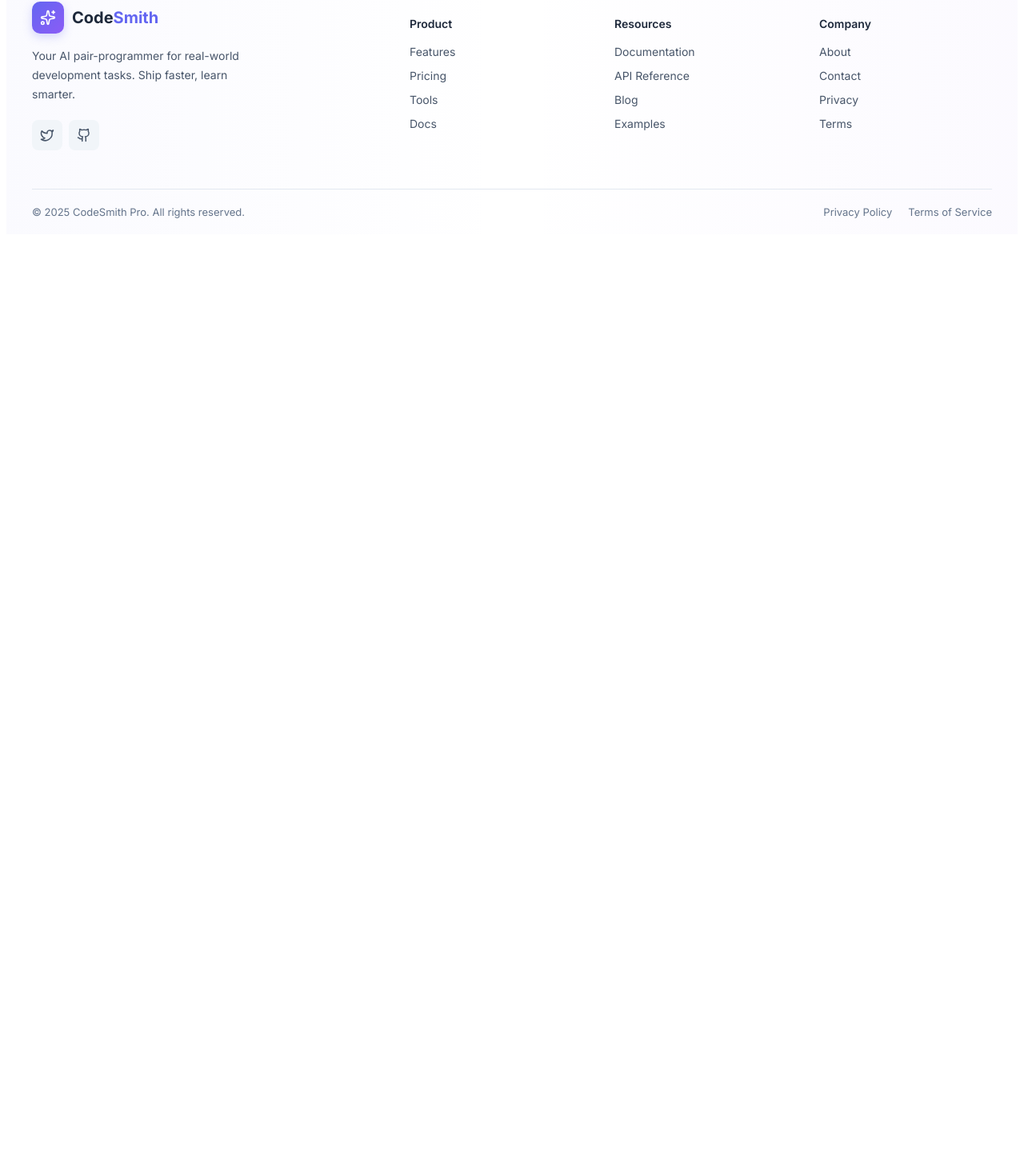
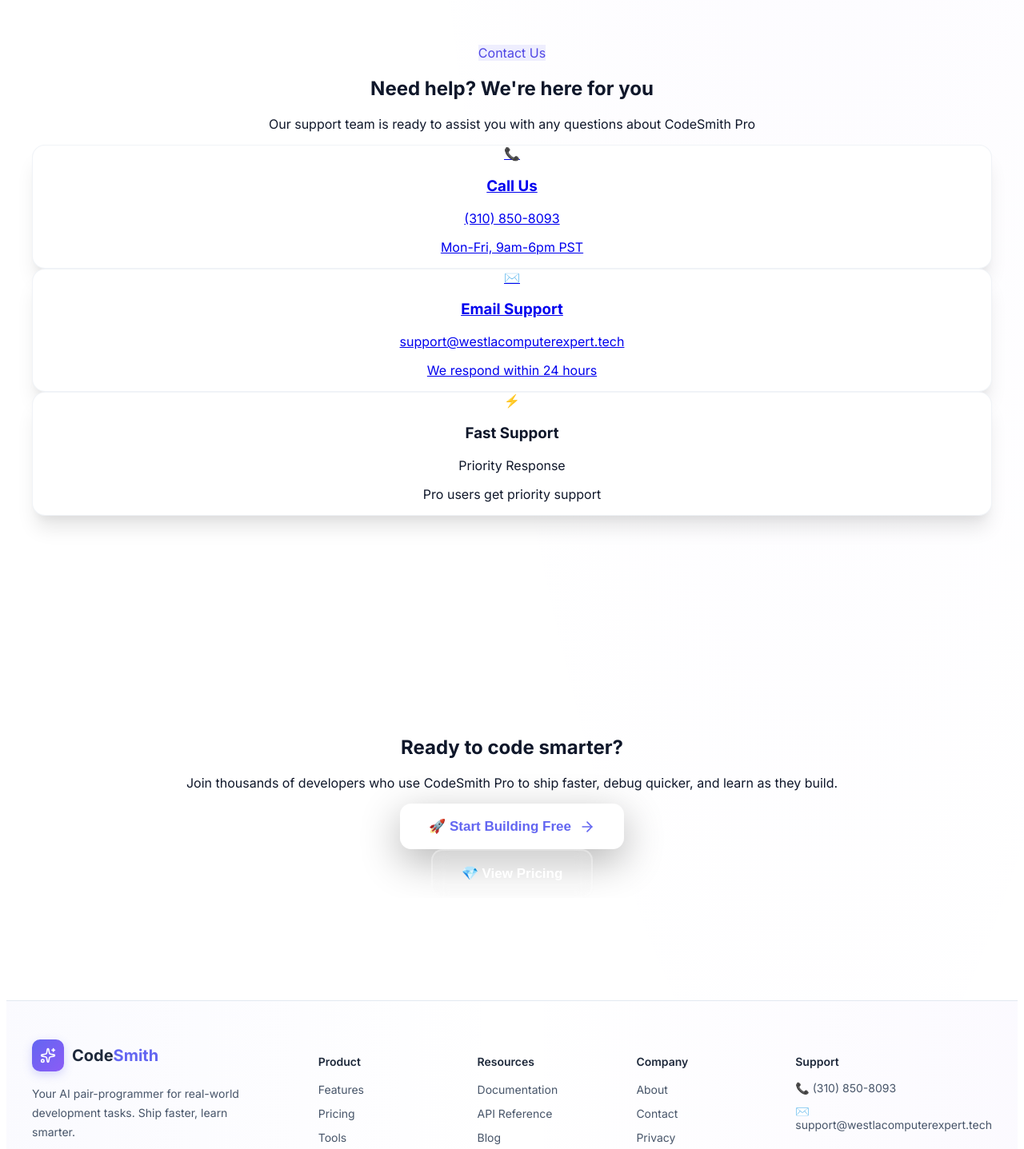
Before and after one commit to starFighter61/codesmith-pro-v2, a Next.js app: page / in a window 1280 px wide. Shown: the part 7167-8604 px from the top of the page at 80% size. Before the commit the page ends 7468 px from the top, so only its background shows below. Built offline with nearby package versions, Linux system fonts and the light colour scheme; no server answers.

Commit message:
Add SEO, Contact section, expanded FAQ, and support info

```diff
--- a/src/app/layout.tsx
+++ b/src/app/layout.tsx
@@ -34,9 +34,17 @@
     "AI pair programmer",
     "code documentation",
     "programming help",
+    "code translator",
+    "security analysis",
+    "performance optimization",
   ],
   authors: [{ name: "CodeSmith Pro" }],
   creator: "CodeSmith Pro",
+  publisher: "CodeSmith Pro",
+  metadataBase: new URL("https://codesmith.pro"),
+  alternates: {
+    canonical: "/",
+  },
   openGraph: {
     type: "website",
     locale: "en_US",
@@ -50,7 +58,7 @@
         url: "/og-image.png",
         width: 1200,
         height: 630,
-        alt: "CodeSmith Pro",
+        alt: "CodeSmith Pro - AI-Powered Developer Tools",
       },
     ],
   },
@@ -65,6 +73,16 @@
   robots: {
     index: true,
     follow: true,
+    googleBot: {
+      index: true,
+      follow: true,
+      "max-video-preview": -1,
+      "max-image-preview": "large",
+      "max-snippet": -1,
+    },
+  },
+  verification: {
+    google: "your-google-verification-code",
   },
 };
 
--- a/src/app/page.tsx
+++ b/src/app/page.tsx
@@ -67,6 +67,9 @@
 
       {/* FAQ */}
       <FAQSection />
+
+      {/* Contact/Support */}
+      <ContactSection />
 
       {/* CTA Section */}
       <CTASection />
@@ -899,6 +902,26 @@
       answer:
         "Your code is processed securely and never used to train AI models. Pro users can optionally save their history, but it's encrypted and only visible to you.",
     },
+    {
+      question: "What programming languages are supported?",
+      answer:
+        "CodeSmith Pro supports all major programming languages including JavaScript, TypeScript, Python, Java, C#, Go, Rust, Ruby, PHP, Swift, Kotlin, and many more. Our AI can understand and translate between these languages.",
+    },
+    {
+      question: "How accurate is the AI analysis?",
+      answer:
+        "Our AI is powered by the latest GPT-4 models and provides highly accurate code analysis. However, we always recommend reviewing AI suggestions before implementing them in production code.",
+    },
+    {
+      question: "Do you offer team or enterprise plans?",
+      answer:
+        "Yes! We offer team plans with shared billing, usage analytics, and admin controls. Contact our support team at support@westlacomputerexpert.tech for custom enterprise pricing.",
+    },
+    {
+      question: "How do I get support if I have issues?",
+      answer:
+        "You can reach our support team by phone at (310) 850-8093 or email at support@westlacomputerexpert.tech. We're available Monday-Friday, 9am-6pm PST.",
+    },
   ];
 
   return (
@@ -935,6 +958,99 @@
               </p>
             </motion.div>
           ))}
+        </div>
+      </div>
+    </section>
+  );
+}
+
+function ContactSection() {
+  return (
+    <section className="section">
+      <div className="container-lg">
+        <motion.div
+          initial={{ opacity: 0, y: 20 }}
+          whileInView={{ opacity: 1, y: 0 }}
+          viewport={{ once: true }}
+          className="text-center max-w-3xl mx-auto mb-12"
+        >
+          <span className="badge-primary mb-4">Contact Us</span>
+          <h2 className="text-3xl md:text-4xl font-bold text-slate-900 dark:text-white mb-6">
+            Need help? We&apos;re here for you
+          </h2>
+          <p className="text-lg text-slate-600 dark:text-slate-400">
+            Our support team is ready to assist you with any questions about CodeSmith Pro
+          </p>
+        </motion.div>
+
+        <div className="grid md:grid-cols-3 gap-8 max-w-4xl mx-auto">
+          {/* Phone */}
+          <motion.a
+            href="tel:+13108508093"
+            initial={{ opacity: 0, y: 20 }}
+            whileInView={{ opacity: 1, y: 0 }}
+            viewport={{ once: true }}
+            transition={{ delay: 0.1 }}
+            className="card p-8 text-center hover:shadow-lg transition-shadow cursor-pointer group"
+          >
+            <div className="w-16 h-16 mx-auto mb-4 rounded-full bg-gradient-to-br from-green-500 to-emerald-500 flex items-center justify-center text-white text-3xl group-hover:scale-110 transition-transform">
+              📞
+            </div>
+            <h3 className="text-xl font-semibold text-slate-900 dark:text-white mb-2">
+              Call Us
+            </h3>
+            <p className="text-lg font-medium text-brand-600 dark:text-brand-400 mb-2">
+              (310) 850-8093
+            </p>
+            <p className="text-sm text-slate-500">
+              Mon-Fri, 9am-6pm PST
+            </p>
+          </motion.a>
+
+          {/* Email */}
+          <motion.a
+            href="mailto:support@westlacomputerexpert.tech"
+            initial={{ opacity: 0, y: 20 }}
+            whileInView={{ opacity: 1, y: 0 }}
+            viewport={{ once: true }}
+            transition={{ delay: 0.2 }}
+            className="card p-8 text-center hover:shadow-lg transition-shadow cursor-pointer group"
+          >
+            <div className="w-16 h-16 mx-auto mb-4 rounded-full bg-gradient-to-br from-blue-500 to-cyan-500 flex items-center justify-center text-white text-3xl group-hover:scale-110 transition-transform">
+              ✉️
+            </div>
+            <h3 className="text-xl font-semibold text-slate-900 dark:text-white mb-2">
+              Email Support
+            </h3>
+            <p className="text-base font-medium text-brand-600 dark:text-brand-400 mb-2 break-all">
+              support@westlacomputerexpert.tech
+            </p>
+            <p className="text-sm text-slate-500">
+              We respond within 24 hours
+            </p>
+          </motion.a>
+
+          {/* Response Time */}
+          <motion.div
+            initial={{ opacity: 0, y: 20 }}
+            whileInView={{ opacity: 1, y: 0 }}
+            viewport={{ once: true }}
+            transition={{ delay: 0.3 }}
+            className="card p-8 text-center"
+          >
+            <div className="w-16 h-16 mx-auto mb-4 rounded-full bg-gradient-to-br from-purple-500 to-pink-500 flex items-center justify-center text-white text-3xl">
+              ⚡
+            </div>
+            <h3 className="text-xl font-semibold text-slate-900 dark:text-white mb-2">
+              Fast Support
+            </h3>
+            <p className="text-lg font-medium text-brand-600 dark:text-brand-400 mb-2">
+              Priority Response
+            </p>
+            <p className="text-sm text-slate-500">
+              Pro users get priority support
+            </p>
+          </motion.div>
         </div>
       </div>
     </section>
--- a/src/components/layout/footer.tsx
+++ b/src/components/layout/footer.tsx
@@ -57,7 +57,7 @@
                     <div
                         style={{
                             display: "grid",
-                            gridTemplateColumns: "2fr 1fr 1fr 1fr",
+                            gridTemplateColumns: "2fr 1fr 1fr 1fr 1.5fr",
                             gap: "40px",
                         }}
                     >
@@ -229,6 +229,51 @@
                                 ))}
                             </ul>
                         </div>
+
+                        {/* Customer Support */}
+                        <div>
+                            <h4
+                                style={{
+                                    fontWeight: "600",
+                                    color: "#1e293b",
+                                    marginBottom: "16px",
+                                    fontSize: "14px",
+                                }}
+                            >
+                                Support
+                            </h4>
+                            <div style={{ display: "flex", flexDirection: "column", gap: "12px" }}>
+                                <a
+                                    href="tel:+13108508093"
+                                    style={{
+                                        fontSize: "14px",
+                                        color: "#475569",
+                                        textDecoration: "none",
+                                        display: "flex",
+                                        alignItems: "center",
+                                        gap: "8px",
+                                    }}
+                                >
+                                    📞 (310) 850-8093
+                                </a>
+                                <a
+                                    href="mailto:support@westlacomputerexpert.tech"
+                                    style={{
+                                        fontSize: "14px",
+                                        color: "#475569",
+                                        textDecoration: "none",
+                                        display: "flex",
+                                        alignItems: "center",
+                                        gap: "8px",
+                                    }}
+                                >
+                                    ✉️ support@westlacomputerexpert.tech
+                                </a>
+                                <p style={{ fontSize: "13px", color: "#64748b", marginTop: "8px", lineHeight: "1.5" }}>
+                                    Available Mon-Fri<br />9am - 6pm PST
+                                </p>
+                            </div>
+                        </div>
                     </div>
                 </div>
 
```
